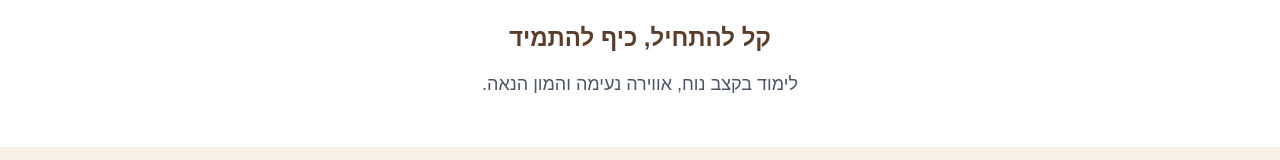
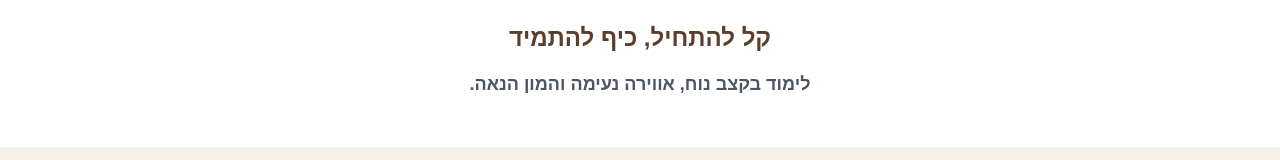
Before and after one commit to shl-udemy/dance-n, a Next.js app: page /workshop in a window 1280 px wide. Shown: the part 414-574 px from the top of the page. Built offline with nearby package versions, Linux system fonts and the light colour scheme.

Commit message:
update bold headline

```diff
--- a/app/workshop/page.tsx
+++ b/app/workshop/page.tsx
@@ -27,7 +27,7 @@
         <p className="text-2xl font-bold text-[#5A3E2B] mb-4">
           קל להתחיל, כיף להתמיד
         </p>
-        <p className="text-lg text-gray-600 leading-relaxed">
+        <p className="text-lg text-gray-600 leading-relaxed font-bold">
           לימוד בקצב נוח, אווירה נעימה והמון הנאה.
         </p>
       </section>
```
